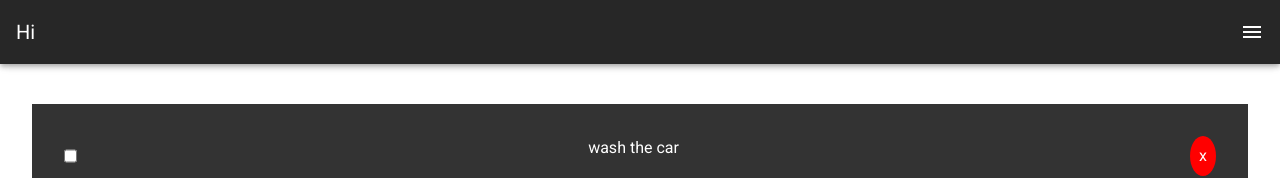
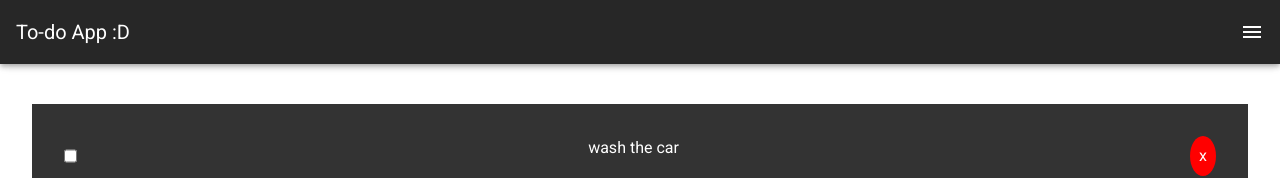
Before and after one commit to GinoVillalpando/vue.js, a Vue app in the folder app/: page / in a window 1280 px wide. Shown: the top 178 px of the page. Built offline with nearby package versions, Linux system fonts and the light colour scheme.

Commit message:
changed name on nav

```diff
--- a/app/src/components/Header.vue
+++ b/app/src/components/Header.vue
@@ -1,6 +1,6 @@
 <template>
     <v-app-bar max-height="100%" :absolute="true" dark fixed app>
-        <v-toolbar-title>Hi</v-toolbar-title>
+        <v-toolbar-title>To-do App :D</v-toolbar-title>
         <v-spacer></v-spacer>
         <v-menu>
           <template v-slot:activator="{ on, attrs }">
```
